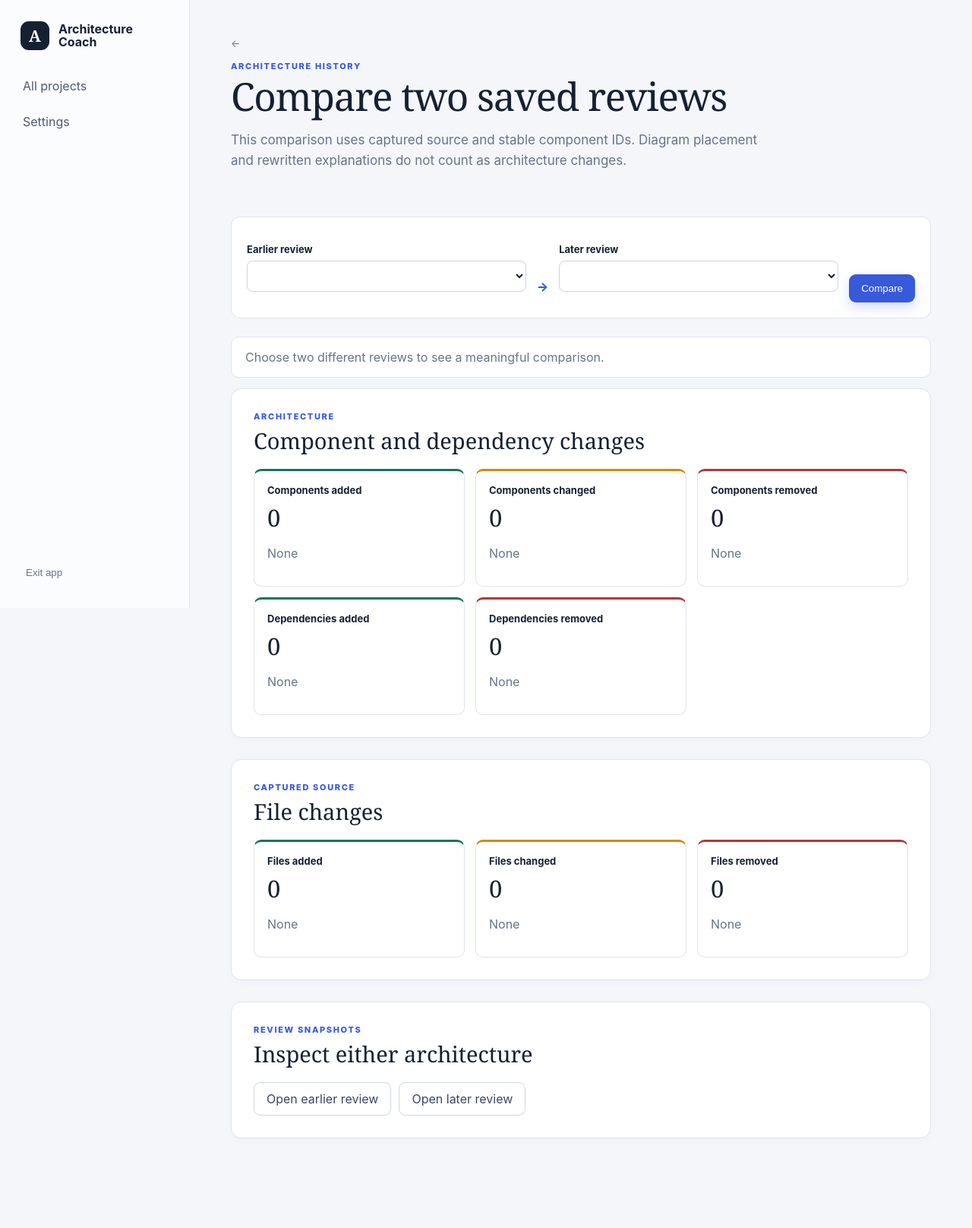
After one commit to EducatedCrazyPenguin/architecture-coach, a Python web app: template src/archcoach/templates/compare.html in a window 1280 px wide. The commit adds this page. Shown: the whole page at 76% size. Run offline with Jinja, Linux system fonts and the light colour scheme; the template is opened without the code that fills it, so the values that code supplies are empty; some libraries are stand-ins or nearby versions.

Commit message:
Add selectable review comparisons

```diff
--- /dev/null
+++ b/src/archcoach/static/compare.css
@@ -0,0 +1,12 @@
+.compare-picker { display: grid; grid-template-columns: 1fr auto 1fr auto; align-items: end; gap: 14px; margin-bottom: 24px; padding: 20px; background: var(--paper); border: 1px solid var(--line); border-radius: 12px; }
+.compare-picker > span { padding-bottom: 11px; color: var(--blue); font-weight: 800; }
+.compare-grid { display: grid; grid-template-columns: repeat(auto-fit, minmax(210px, 1fr)); gap: 14px; margin-top: 18px; }
+.compare-card { min-height: 150px; padding: 17px; border: 1px solid var(--line); border-radius: 10px; }
+.compare-card h3 { margin: 0; font-size: 13px; }
+.compare-card strong { display: block; margin: 7px 0; font: 500 31px Georgia, serif; }
+.compare-card ul { max-height: 220px; overflow: auto; margin: 10px 0 0; padding-left: 19px; color: #566177; font-size: 12px; line-height: 1.6; }
+.compare-card.added { border-top: 3px solid var(--green); }
+.compare-card.changed { border-top: 3px solid #d08b0b; }
+.compare-card.removed { border-top: 3px solid var(--red); }
+.snapshot-links { display: flex; flex-wrap: wrap; gap: 10px; margin-top: 18px; }
+@media (max-width: 760px) { .compare-picker { grid-template-columns: 1fr; } .compare-picker > span { display: none; } }
--- a/src/archcoach/templates/base.html
+++ b/src/archcoach/templates/base.html
@@ -7,6 +7,7 @@
   <title>{% block title %}Architecture Coach{% endblock %}</title>
   <link rel="stylesheet" href="{{ url_for('static', path='/app.css') }}">
   <link rel="stylesheet" href="{{ url_for('static', path='/settings.css') }}">
+  <link rel="stylesheet" href="{{ url_for('static', path='/compare.css') }}">
   <script src="/vendor/htmx.min.js" defer></script>
   <script src="{{ url_for('static', path='/app.js') }}" defer></script>
 </head>
--- /dev/null
+++ b/src/archcoach/templates/compare.html
@@ -0,0 +1,18 @@
+{% extends "base.html" %}
+{% block title %}Compare · {{ project.name }}{% endblock %}
+{% macro list_changes(title, items, tone='') %}
+<article class="compare-card {{ tone }}"><h3>{{ title }}</h3><strong>{{ items|length }}</strong>{% if items %}<ul>{% for item in items %}<li>{{ item|join(' → ') if item is not string else item }}</li>{% endfor %}</ul>{% else %}<p class="muted">None</p>{% endif %}</article>
+{% endmacro %}
+{% block content %}
+<header class="page-head"><div><a class="back" href="/projects/{{ project.id }}">← {{ project.name }}</a><p class="eyebrow">Architecture history</p><h1>Compare two saved reviews</h1><p class="lede">This comparison uses captured source and stable component IDs. Diagram placement and rewritten explanations do not count as architecture changes.</p></div></header>
+<form class="compare-picker" method="get" action="/projects/{{ project.id }}/compare">
+  <label>Earlier review<select name="before">{% for item in reviews %}<option value="{{ item.id }}" {{ 'selected' if item.id == before.id }}>{{ item.created_at[:19]|replace('T', ' · ') }} · {{ item.id[:7] }}</option>{% endfor %}</select></label>
+  <span>→</span>
+  <label>Later review<select name="after">{% for item in reviews %}<option value="{{ item.id }}" {{ 'selected' if item.id == after.id }}>{{ item.created_at[:19]|replace('T', ' · ') }} · {{ item.id[:7] }}</option>{% endfor %}</select></label>
+  <button class="primary" type="submit">Compare</button>
+</form>
+{% if before.id == after.id %}<div class="notice warn">Choose two different reviews to see a meaningful comparison.</div>{% endif %}
+<section class="review-section"><p class="eyebrow">Architecture</p><h2>Component and dependency changes</h2><div class="compare-grid">{{ list_changes('Components added', changes.components_added, 'added') }}{{ list_changes('Components changed', changes.components_changed, 'changed') }}{{ list_changes('Components removed', changes.components_removed, 'removed') }}{{ list_changes('Dependencies added', changes.relationships_added, 'added') }}{{ list_changes('Dependencies removed', changes.relationships_removed, 'removed') }}</div></section>
+<section class="review-section"><p class="eyebrow">Captured source</p><h2>File changes</h2><div class="compare-grid">{{ list_changes('Files added', changes.files_added, 'added') }}{{ list_changes('Files changed', changes.files_changed, 'changed') }}{{ list_changes('Files removed', changes.files_removed, 'removed') }}</div></section>
+<section class="review-section"><p class="eyebrow">Review snapshots</p><h2>Inspect either architecture</h2><div class="snapshot-links"><a class="secondary button-link" href="/reviews/{{ before.id }}">Open earlier review</a><a class="secondary button-link" href="/reviews/{{ after.id }}">Open later review</a></div></section>
+{% endblock %}
--- a/src/archcoach/templates/project.html
+++ b/src/archcoach/templates/project.html
@@ -7,7 +7,7 @@
 </header>
 <div class="path-strip"><span>Local folder</span><code>{{ project.path }}</code></div>
 {% if project.goal %}<section class="panel"><p class="eyebrow">Current goal</p><p>{{ project.goal }}</p></section>{% endif %}
-<section class="section-head"><div><p class="eyebrow">Timeline</p><h2>Review history</h2></div></section>
+<section class="section-head"><div><p class="eyebrow">Timeline</p><h2>Review history</h2></div>{% if reviews|length >= 2 %}<a class="secondary button-link" href="/projects/{{ project.id }}/compare">Compare reviews</a>{% endif %}</section>
 {% if reviews %}
 <div class="timeline">
   {% for item in reviews %}
```
Also changed, not shown: src/archcoach/app.py (+34 -1 lines), src/archcoach/review.py (+22 -0 lines), tests/test_app.py (+30 -0 lines).
